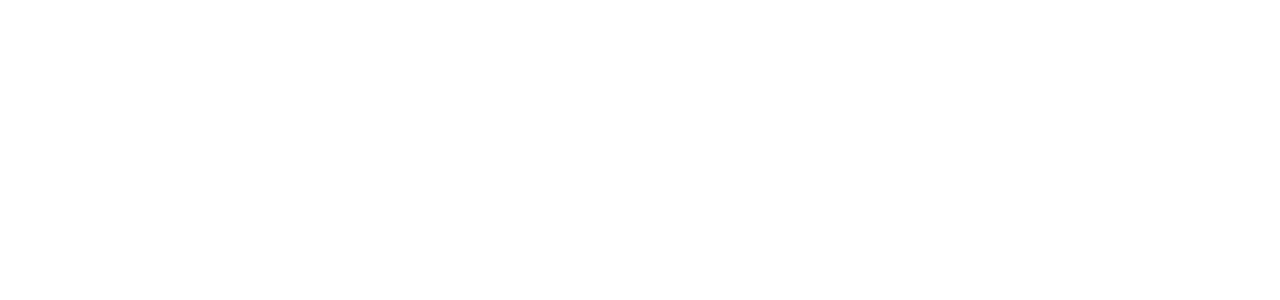
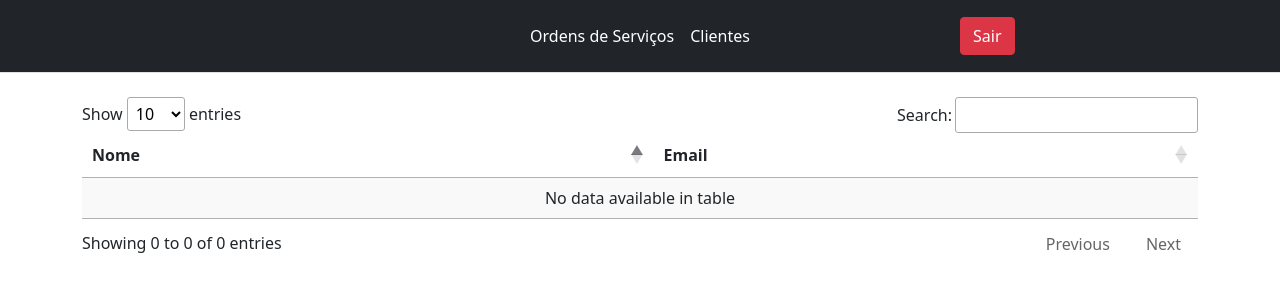
Before and after one commit to GeovaniPossenti/Sistema-de-OS, a PHP site: page /view/clientes.php in a window 1280 px wide. Before the commit the part shown is empty. Shown: the top 300 px of the page. Run offline with PHP 8.4, Linux system fonts and the light colour scheme; the visitor is signed in with stand-in values (Sample User, id 1); data that the repository does not hold is empty; some libraries are stand-ins or nearby versions.

Commit message:
commit cliente modificado

```diff
--- a/view/clientes.php
+++ b/view/clientes.php
@@ -1,27 +1,90 @@
 <?php
     session_start();
-    include_once '../model/conexao.php';
-
     $login = $_SESSION['logged_in'];
     $user_id = $_SESSION['user_id'];
+
+    include_once '../model/conexao.php';
+    $conn = new Conexao;
+    $con = $conn->conectar();
 
     if($login != true){
         $_SESSION['alerts'] = 'forcedEntry';
         header('Location: ../index.php');
     }
 
+    $selectCliente = "SELECT `id_usuario`, `nome_usuario`, `email_usuario` FROM `usuario`";
+	$stmt = $con->prepare($selectCliente);
+	$stmt->execute();
+	$clientes = $stmt->fetchAll();
 ?>
-
 <!DOCTYPE html>
-<html lang="en">
+<html lang="pt-br">
     <head>
         <meta charset="UTF-8">
         <meta http-equiv="X-UA-Compatible" content="IE=edge">
         <meta name="viewport" content="width=device-width, initial-scale=1.0">
-    <title>Clientes</title>
+        <!--Bootstrap.-->
+        <script src="../tools/lib/bootstrap-5.0.0-beta3-dist/js/bootstrap.min.js"></script>
+        <link rel="stylesheet" type="text/css" href="../tools/lib/bootstrap-5.0.0-beta3-dist/css/bootstrap.min.css">
+        <!--JQuery.-->
+        <script src="https://cdnjs.cloudflare.com/ajax/libs/jquery/3.4.1/jquery.min.js" charset="utf-8"></script>
+        <!--Script dos alertas.-->
+        <link rel="stylesheet" href="../tools/lib/alertifyjs/css/alertify.min.css" />
+        <link rel="stylesheet" href="../tools/lib/alertifyjs/css/themes/default.min.css" />
+        <script src="../tools/lib/alertifyjs/alertify.min.js"></script>
+        <!--DataTables-->
+        <link rel="stylesheet" type="text/css" href="https://cdn.datatables.net/1.10.24/css/jquery.dataTables.css">
+        <script type="text/javascript" charset="utf8" src="https://cdn.datatables.net/1.10.24/js/jquery.dataTables.js"></script>
+        <script>
+            $(document).ready( function () {
+                $('#table_os').DataTable();
+            } );
+        </script>
+        <title>Matrix</title>
     </head>
     <body>
+        <header class="bg-dark text-white">
+            <div class="d-flex flex-wrap align-items-center justify-content-center justify-content-md-between py-3 mb-4 border-bottom ">
+                <a href="/" class="d-flex align-items-center col-md-3 mb-2 mb-md-0 text-dark text-decoration-none">
+                    <svg class="bi me-2" width="40" height="32"><use xlink:href="#bootstrap"/></svg>
+                </a>
 
+                <ul class="nav col-12 col-md-auto mb-2 justify-content-center mb-md-0">
+                    <li><a href="view/os.php" class="nav-link px-2 text-white">Ordens de Serviços</a></li>
+                    <li><a href="view/cliente.php" class="nav-link px-2 text-white">Clientes</a></li>
+                </ul>
+
+                <div class="col-md-3 text-middle">
+                    <a href="../control/logout.php"><button type="button" class="btn btn-danger">Sair</button></a>
+                </div>
+            </div>
+        </header>
+        <section>
+            <div class="container">
+                <table id="table_os" class="display">
+                    <thead>
+                        <tr>
+                            <th>Nome</th>
+                            <th>Email</th>
+                        </tr>
+                    </thead>
+                    <tbody>
+                        <?php
+                            foreach($clientes as $array){ ?>
+                        <tr>
+                            <td><?php echo $array['nome_usuario']; ?></td>
+                            <td><?php echo $array['email_usuario']; ?></td>
+                        </tr>
+                        <?php } ?>
+                    </tbody>
+                </table>
+            </div>
+
+        </section>
+
+        <footer>
+
+        </footer>
     </body>
 </html>
 <?php
```
Also changed, not shown: view/os.php (+2 -18 lines). Lines whose indentation alone changed are shown as unchanged.
